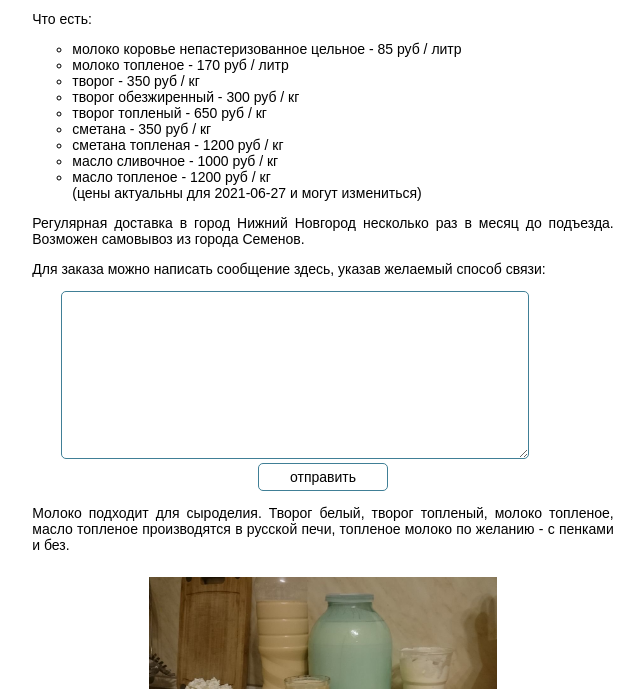
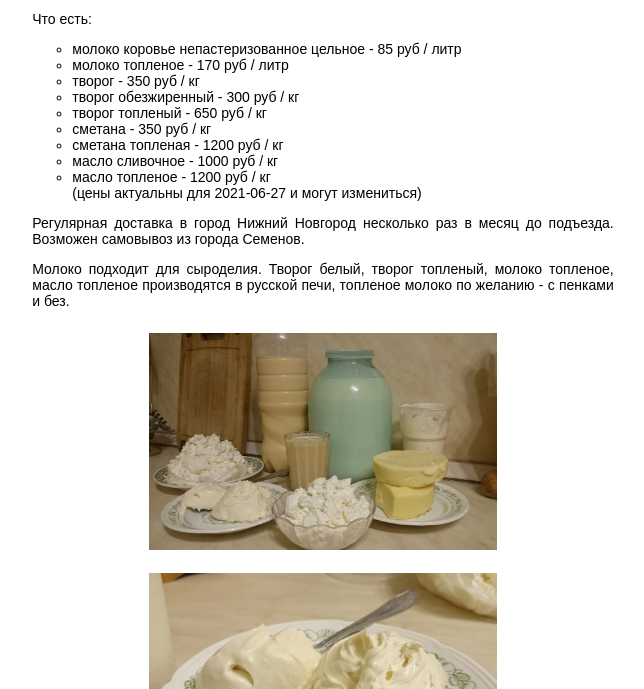
Before and after one commit to percibo/percibo.github.io, a plain HTML site: page blog/ru_buymilk.html in a window 1280 px wide. Shown: the part 111-800 px from the top of the page, without its empty margins (317-961 px from the left). Drawn offline with Linux system fonts and the light colour scheme.

Commit message:
Update ru_buymilk.html

```diff
--- a/blog/ru_buymilk.html
+++ b/blog/ru_buymilk.html
@@ -32,9 +32,6 @@
 				(цены актуальны для 2021-06-27 и могут измениться)
 			</ul>
 			<p>Регулярная доставка в город Нижний Новгород несколько раз в месяц до подъезда. Возможен самовывоз из города Семенов.</p>
-			<p>Для заказа можно написать сообщение здесь, указав желаемый способ связи:</p>
-			<textarea id="message" maxlength="1500"></textarea>
-			<button id="send">отправить</button>
 			<p>Молоко подходит для сыроделия. Творог белый, творог топленый, молоко топленое, масло топленое производятся в русской печи, топленое молоко по желанию - с пенками и без.</p>
 			<img src="/assets/content_pics/milk1.jpeg">
 			<img src="/assets/content_pics/milk3.jpeg">
```
